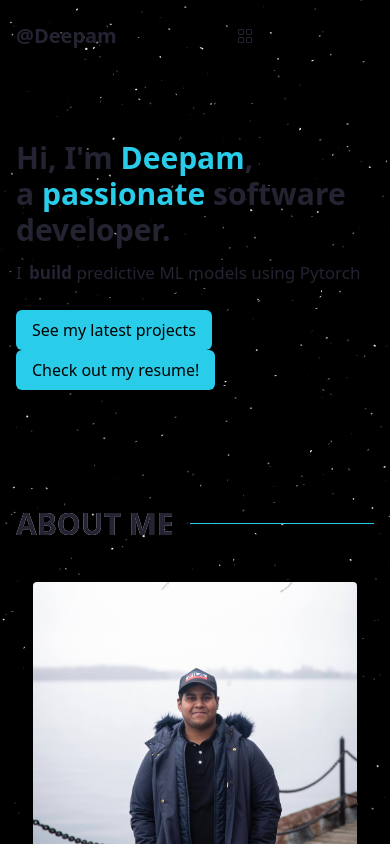
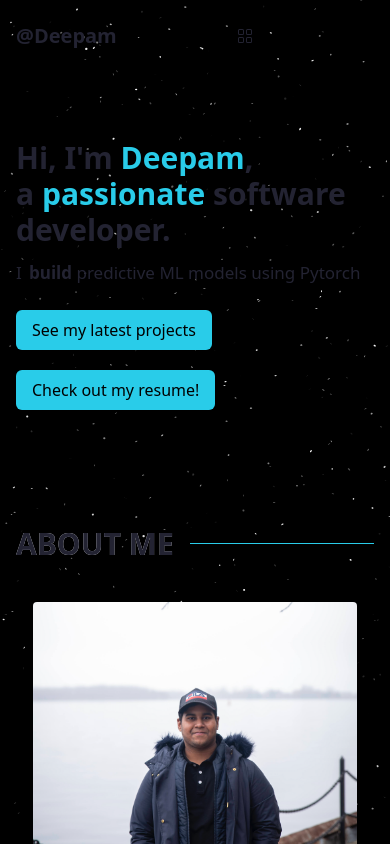
Before and after one commit to DDibyajyot/personal-website, a Next.js app: page / in a window 390 px wide. Shown: the top 844 px of the page. Built offline with nearby package versions, Linux system fonts and the light colour scheme.

Commit message:
Made some cosmetic changes

```diff
--- a/app/sections/introduction/index.jsx
+++ b/app/sections/introduction/index.jsx
@@ -124,7 +124,10 @@ export function WelcomeSection() {
                 aria-label="Latest projects"
                 style={
                   //change color of button to #29cce9
-                  { backgroundColor: "#29cce9", color: "black" }
+                  {
+                    backgroundColor: "#29cce9", color: "black",
+
+                   }
 
                 }
               >
@@ -137,7 +140,10 @@ export function WelcomeSection() {
                 download="resume.pdf" // Add the 'download' attribute with the desired file name
                 style={
                   //change color of button to #29cce9
-                  { backgroundColor: "#29cce9", color: "black" }
+                  {
+                    backgroundColor: "#29cce9", color: "black",
+
+                     }
                 }
               >
                 Check out my resume!
--- a/components/Header.jsx
+++ b/components/Header.jsx
@@ -9,7 +9,7 @@ export function AppHeader() {
 	return (
 		<header className="pt-5 pb-5 sticky top-0 z-10 bg-inherit shadow-sm">
 			<div className="container-md">
-				<div className="flex justify-between items-center gap-3">
+				<div className="flex justify-between items-center">
 					<Logo />
 					{isMobile ? <MobileMenu /> : <Menu />}
 					<div className="flex items-center gap-5">
--- a/styles/components.css
+++ b/styles/components.css
@@ -1,4 +1,16 @@
 @tailwind components;
+
+@media (max-width: 768px) {
+	.btn {
+		margin-bottom: 10px;
+		margin-right: 0px;
+	}
+
+	.resume {
+		margin-top: 10px;
+		margin-left: 0px;
+	}
+}
 
 @layer components {
 	.section {
```
